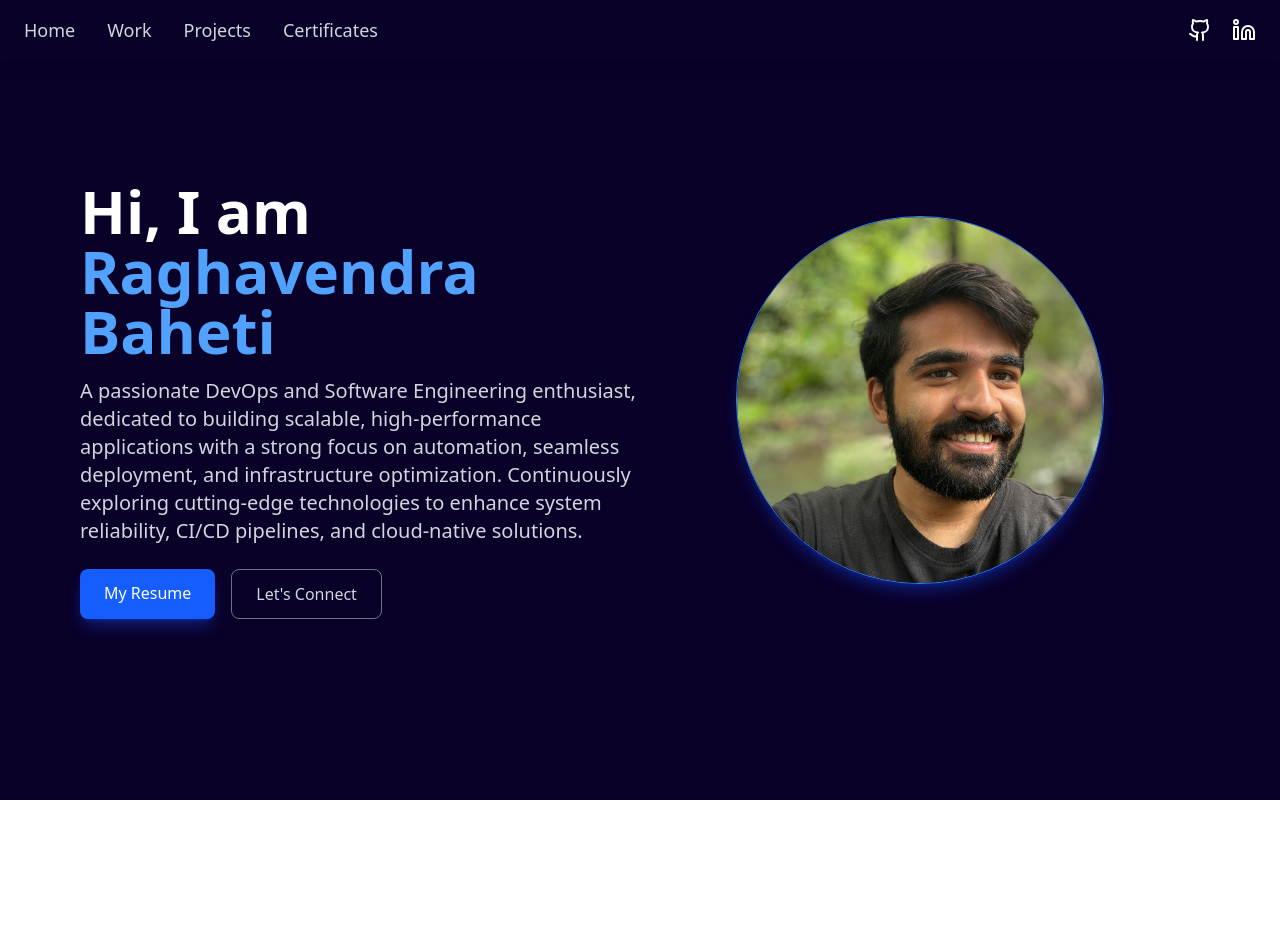
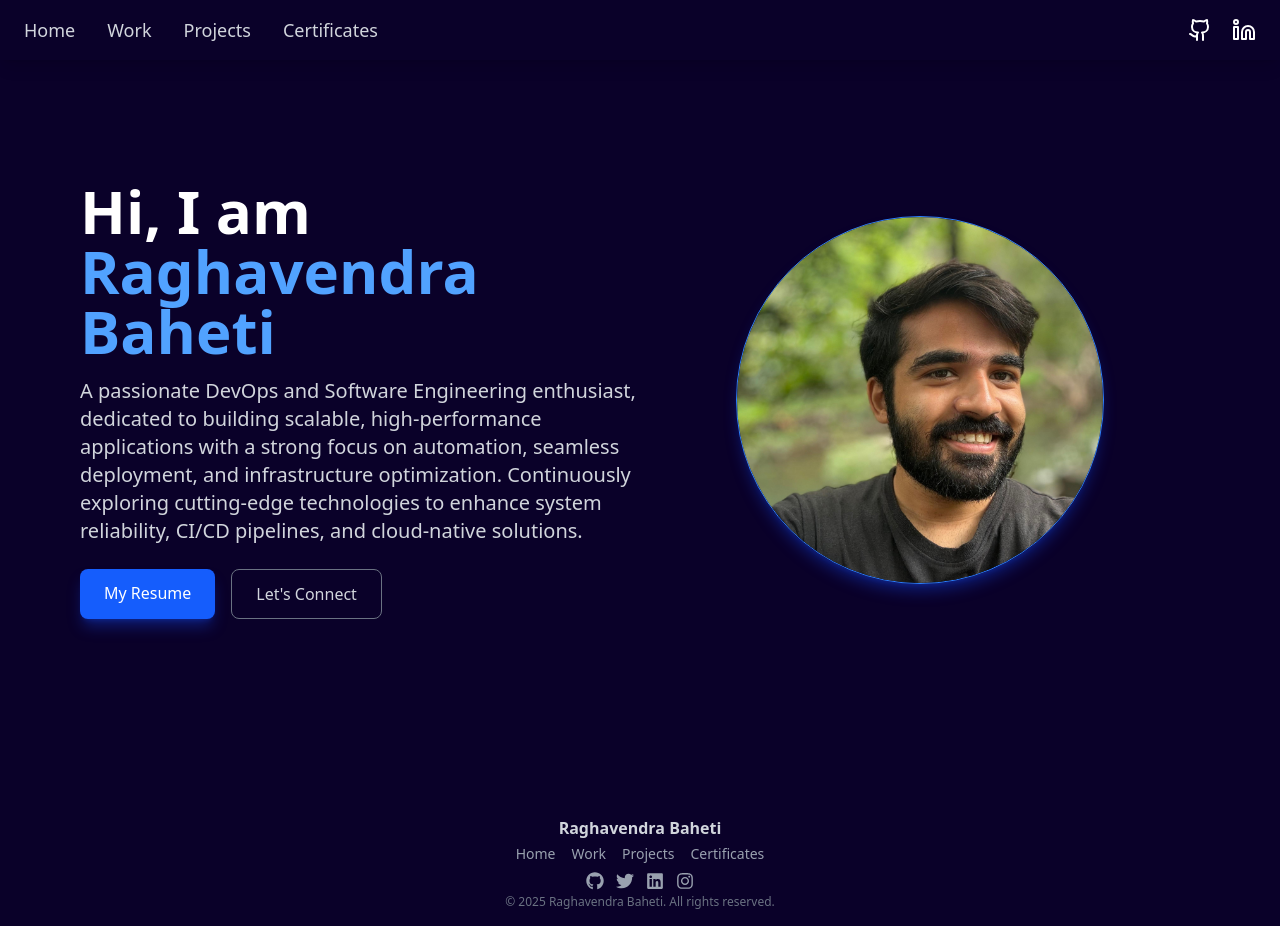
Before and after one commit to Raghavendrabaheti/Portfolio, a React (Vite) app: page / in a window 1280 px wide. Before the commit the page ends 800 px from the top, so only its background shows below. Built offline with nearby package versions, Linux system fonts and the light colour scheme.

Commit message:
feat: add Footer component and integrate it into App layout

```diff
--- a/src/App.jsx
+++ b/src/App.jsx
@@ -1,10 +1,14 @@
-import React from 'react';
-import Routes from './Router.jsx';
+import React from "react";
+import Routes from "./Router.jsx";
+import Footer from "./Components/Footer.jsx";
 
 const App = () => {
   return (
-    <div className="App">
-      <Routes />
+    <div className="flex flex-col min-h-screen">
+      <div className="flex-grow">
+        <Routes />
+      </div>
+      <Footer />
     </div>
   );
 };
--- /dev/null
+++ b/src/Components/Footer.jsx
@@ -0,0 +1,42 @@
+import React from "react";
+import { FaGithub, FaLinkedin, FaTwitter, FaInstagram } from "react-icons/fa";
+
+const Footer = () => {
+  const navItems = ["Home", "Work", "Projects", "Certificates"];
+
+  return (
+    <footer className="bg-[#0a0129] text-white py-4 text-center">
+      <h3 className="text-base font-semibold text-gray-300 mb-1">Raghavendra Baheti</h3>
+
+      {/* Navigation Links */}
+      <nav className="flex justify-center space-x-4 text-gray-400 text-sm mb-2">
+        {navItems.map((item) => (
+          <a key={item} href={`#${item.toLowerCase()}`} className="hover:text-white">
+            {item}
+          </a>
+        ))}
+      </nav>
+
+      {/* Social Icons */}
+      <div className="flex justify-center space-x-3 text-gray-400 text-lg">
+        <a href="https://github.com/your-github" target="_blank" className="hover:text-white">
+          <FaGithub />
+        </a>
+        <a href="https://twitter.com/your-twitter" target="_blank" className="hover:text-white">
+          <FaTwitter />
+        </a>
+        <a href="https://linkedin.com/in/your-linkedin" target="_blank" className="hover:text-white">
+          <FaLinkedin />
+        </a>
+        <a href="https://instagram.com/your-instagram" target="_blank" className="hover:text-white">
+          <FaInstagram />
+        </a>
+      </div>
+
+      {/* Copyright */}
+      <p className="text-gray-500 text-xs mt-1">&copy; {new Date().getFullYear()} Raghavendra Baheti. All rights reserved.</p>
+    </footer>
+  );
+};
+
+export default Footer;
--- a/src/Router.jsx
+++ b/src/Router.jsx
@@ -6,6 +6,8 @@ import Certificates from './Components/Certificates';
 import Work from './Components/Work';
 import Projects from './Components/Projects';
 import Contact from "./Components/Contact";
+// import Footer from "./Components/Footer";
+
 
 const App = () => {
   return (
@@ -18,6 +20,8 @@ const App = () => {
         <section id="projects" className="min-h-screen"><Projects /></section>
         <section id="certificates" className="min-h-screen"><Certificates /></section>
         <section id="contact" className="min-h-screen"><Contact /></section>
+        {/* <section id="footer" className="min-h-screen"><Footer /></section> */}
+
       </main>
     </div>
   );
```
